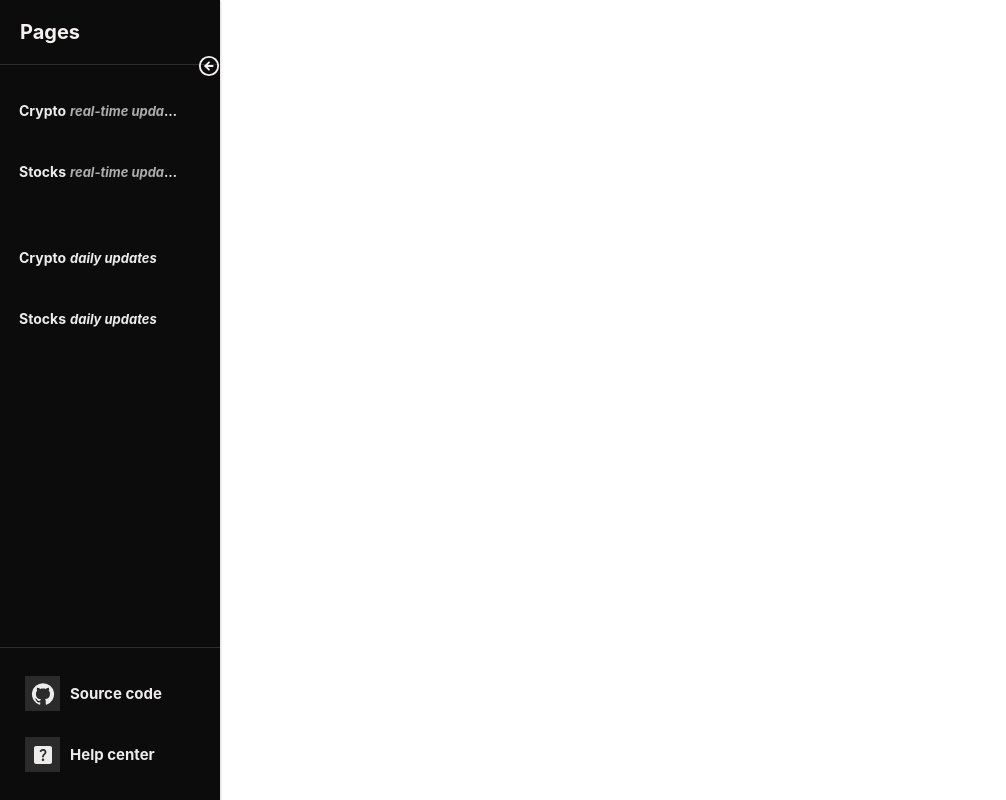
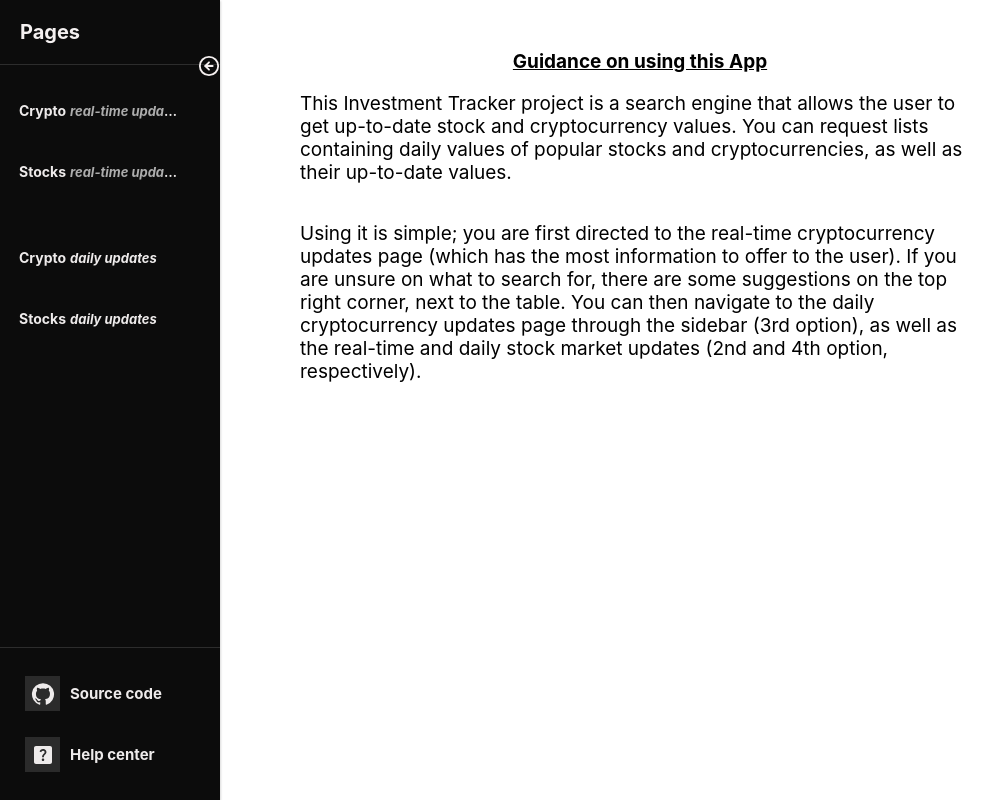
Before and after one commit to KostasSp/Investment-Tracker, a React (Create React App) app in the folder client/: page /help-center in a window 1280 px wide. Shown: the whole page, without its empty margins (0-1006 px from the left). Built offline with nearby package versions, Linux system fonts and the light colour scheme.

Commit message:
add help center component and styling

```diff
--- a/client/src/App.js
+++ b/client/src/App.js
@@ -5,6 +5,7 @@ import { FetchCryptoRealTime } from "./components/realtime-crypto/FetchCryptoRea
 import FetchCryptoDaily from "./components/daily-crypto/FetchCryptoDaily";
 import FetchStockDaily from "./components/daily-stock/FetchStockDaily";
 import { BrowserRouter, Routes, Route } from "react-router-dom";
+import HelpCenter from "./components/help-center/HelpCenter";
 
 function App() {
   return (
@@ -24,6 +25,7 @@ function App() {
             element={<FetchCryptoDaily />}
           />
           <Route path="/daily-stock-updates" element={<FetchStockDaily />} />
+          <Route exact path="/help-center" element={<HelpCenter />} />
         </Routes>
       </BrowserRouter>
     </div>
--- /dev/null
+++ b/client/src/components/help-center/HelpCenter.jsx
@@ -0,0 +1,30 @@
+import React from "react";
+import "./HelpCenter.scss";
+
+const HelpCenter = () => {
+  return (
+    <div className="help-center">
+      {" "}
+      <strong>
+        <u>Guidance on using this App</u>
+      </strong>{" "}
+      <p>
+        This Investment Tracker project is a search engine that allows the user
+        to get up-to-date stock and cryptocurrency values. You can request lists
+        containing daily values of popular stocks and cryptocurrencies, as well
+        as their up-to-date values.
+      </p>
+      <p>
+        Using it is simple; you are first directed to the real-time
+        cryptocurrency updates page (which has the most information to offer to
+        the user). If you are unsure on what to search for, there are some
+        suggestions on the top right corner, next to the table. You can then
+        navigate to the daily cryptocurrency updates page through the sidebar
+        (3rd option), as well as the real-time and daily stock market updates
+        (2nd and 4th option, respectively).
+      </p>
+    </div>
+  );
+};
+
+export default HelpCenter;
--- /dev/null
+++ b/client/src/components/help-center/HelpCenter.scss
@@ -0,0 +1,9 @@
+.help-center {
+  display: flex;
+  align-items: center;
+  justify-content: center;
+  flex-direction: column;
+  padding: 50px 300px 40px 300px;
+  margin-top: 0;
+  font-size: 19px;
+}
```
